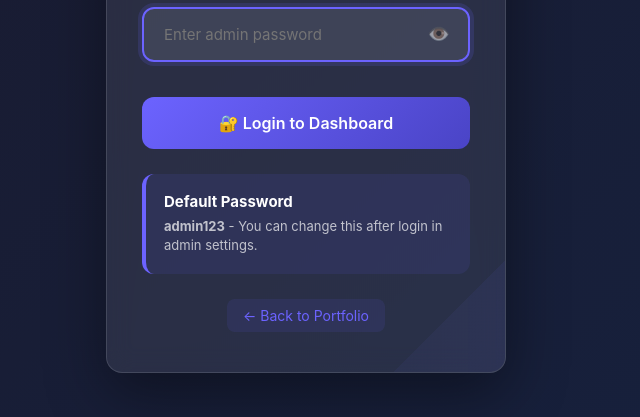
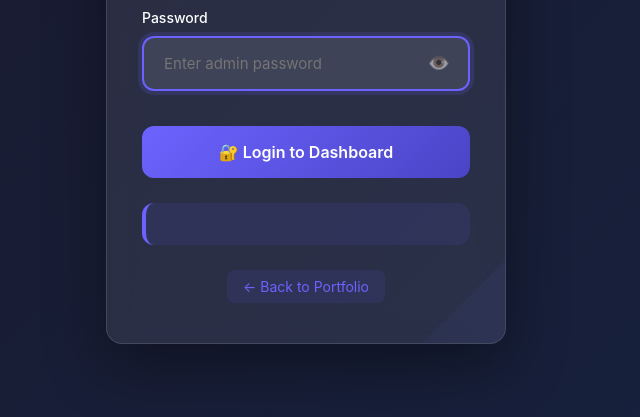
Before and after one commit to abubakararifict-lang/stackportfolio.com, a plain HTML site: page admin-login.html in a window 1280 px wide. Shown: the part 335-752 px from the top of the page, without its empty margins (334-974 px from the left). Drawn offline with Linux system fonts and the light colour scheme.

Commit message:
Update admin-login.html

```diff
--- a/admin-login.html
+++ b/admin-login.html
@@ -322,8 +322,8 @@
         </form>
 
         <div class="info-box">
-            <h3>Default Password</h3>
-            <p><strong>admin123</strong> - You can change this after login in admin settings.</p>
+            <h3></h3>
+            <p><strong></strong> </p>
         </div>
 
         <div class="links">
@@ -396,7 +396,7 @@
 
         function checkPassword(password) {
             // Default password
-            if (password === 'admin123') {
+            if (password === 'mypass@153') {
                 return true;
             }
 
```
